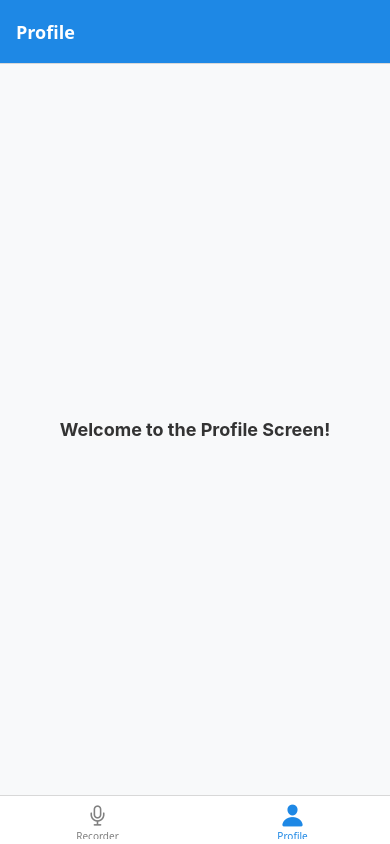
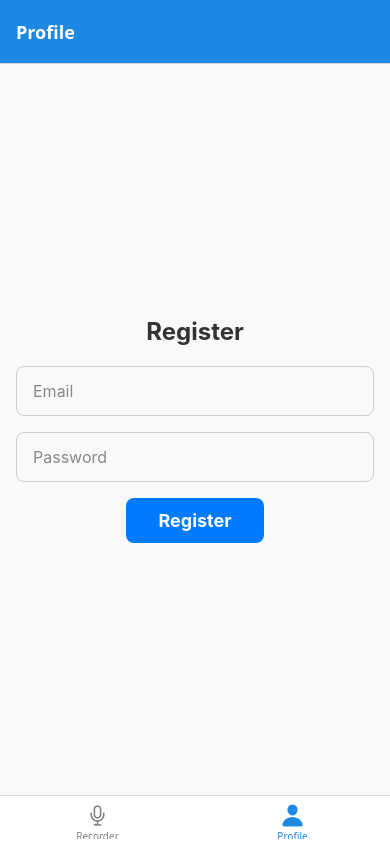
Before and after one commit to Chad96/-React-Native-Audio-Recorder-24, a React Native app: screen /Profile in a window 390 px wide. Built offline with nearby package versions, Linux system fonts and the light colour scheme.

Commit message:
register page implemented

```diff
--- a/screens/ProfileScreen.js
+++ b/screens/ProfileScreen.js
@@ -1,10 +1,46 @@
-import React from 'react';
-import { View, Text, StyleSheet } from 'react-native';
+import React, { useState } from 'react';
+import { View, Text, TextInput, StyleSheet, TouchableOpacity, Alert } from 'react-native';
 
-export default function ProfileScreen() {
+export default function RegisterScreen() {
+  const [email, setEmail] = useState('');
+  const [password, setPassword] = useState('');
+
+  const handleRegister = () => {
+    // Simple validation
+    if (!email || !password) {
+      Alert.alert('Error', 'Please fill in both fields.');
+      return;
+    }
+
+    // Example action for form submission
+    Alert.alert('Success', `Registered with email: ${email}`);
+  };
+
   return (
     <View style={styles.container}>
-      <Text style={styles.text}>Welcome to the Profile Screen!</Text>
+      <Text style={styles.title}>Register</Text>
+
+      <TextInput
+        style={styles.input}
+        placeholder="Email"
+        placeholderTextColor="#888"
+        keyboardType="email-address"
+        value={email}
+        onChangeText={setEmail}
+      />
+
+      <TextInput
+        style={styles.input}
+        placeholder="Password"
+        placeholderTextColor="#888"
+        secureTextEntry
+        value={password}
+        onChangeText={setPassword}
+      />
+
+      <TouchableOpacity style={styles.button} onPress={handleRegister}>
+        <Text style={styles.buttonText}>Register</Text>
+      </TouchableOpacity>
     </View>
   );
 }
@@ -15,10 +51,34 @@ const styles = StyleSheet.create({
     justifyContent: 'center',
     alignItems: 'center',
     backgroundColor: '#F8F9FA',
+    padding: 16,
   },
-  text: {
+  title: {
+    fontSize: 24,
+    fontWeight: 'bold',
+    color: '#333',
+    marginBottom: 20,
+  },
+  input: {
+    width: '100%',
+    height: 50,
+    borderWidth: 1,
+    borderColor: '#CCC',
+    borderRadius: 8,
+    paddingHorizontal: 16,
+    marginBottom: 16,
+    fontSize: 16,
+  },
+  button: {
+    backgroundColor: '#007BFF',
+    borderRadius: 8,
+    paddingVertical: 12,
+    paddingHorizontal: 32,
+    alignItems: 'center',
+  },
+  buttonText: {
+    color: '#FFF',
     fontSize: 18,
     fontWeight: 'bold',
-    color: '#333',
   },
 });
```
Also changed, not shown: 1 other file (tests, documents, lock files or other folders).
